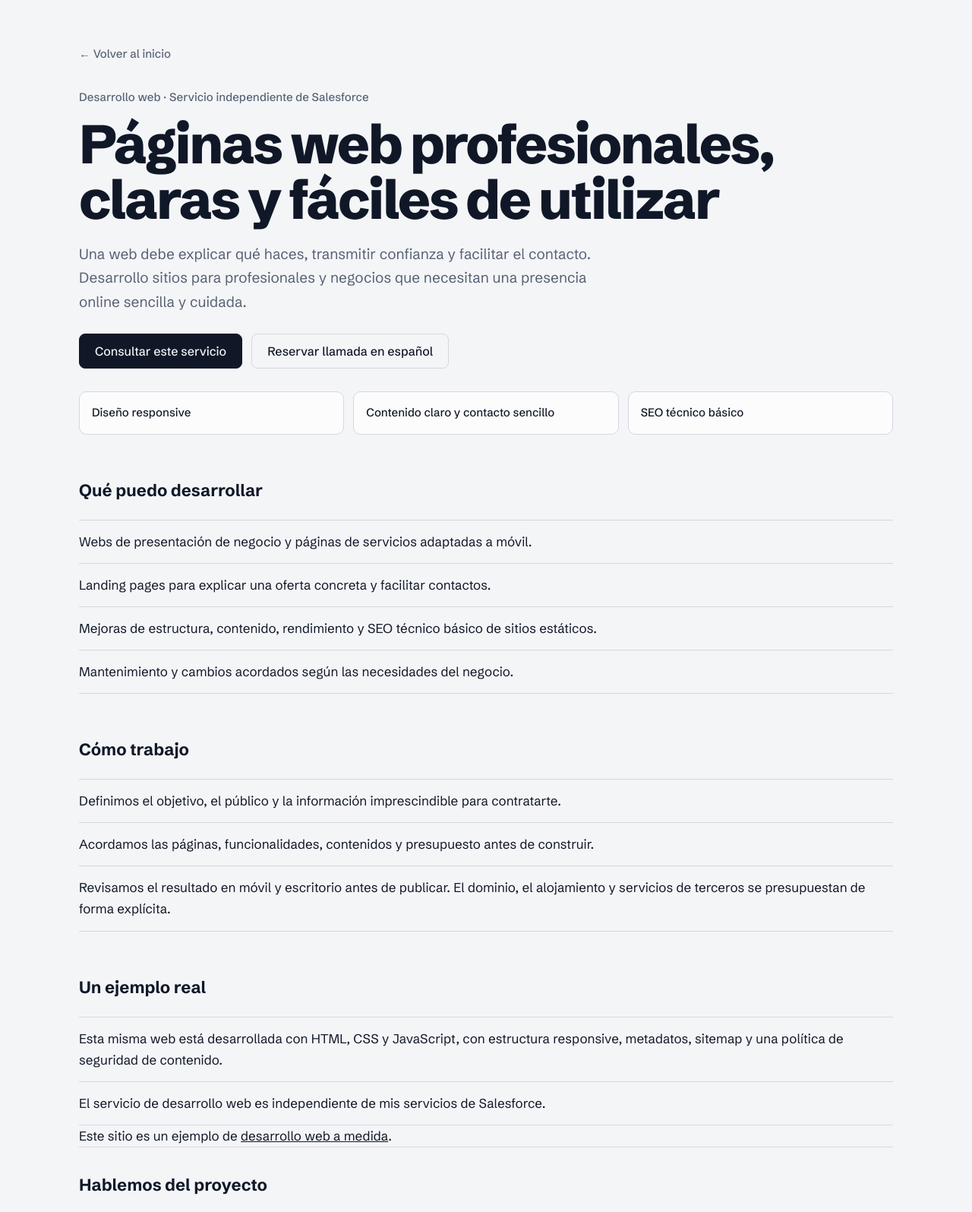
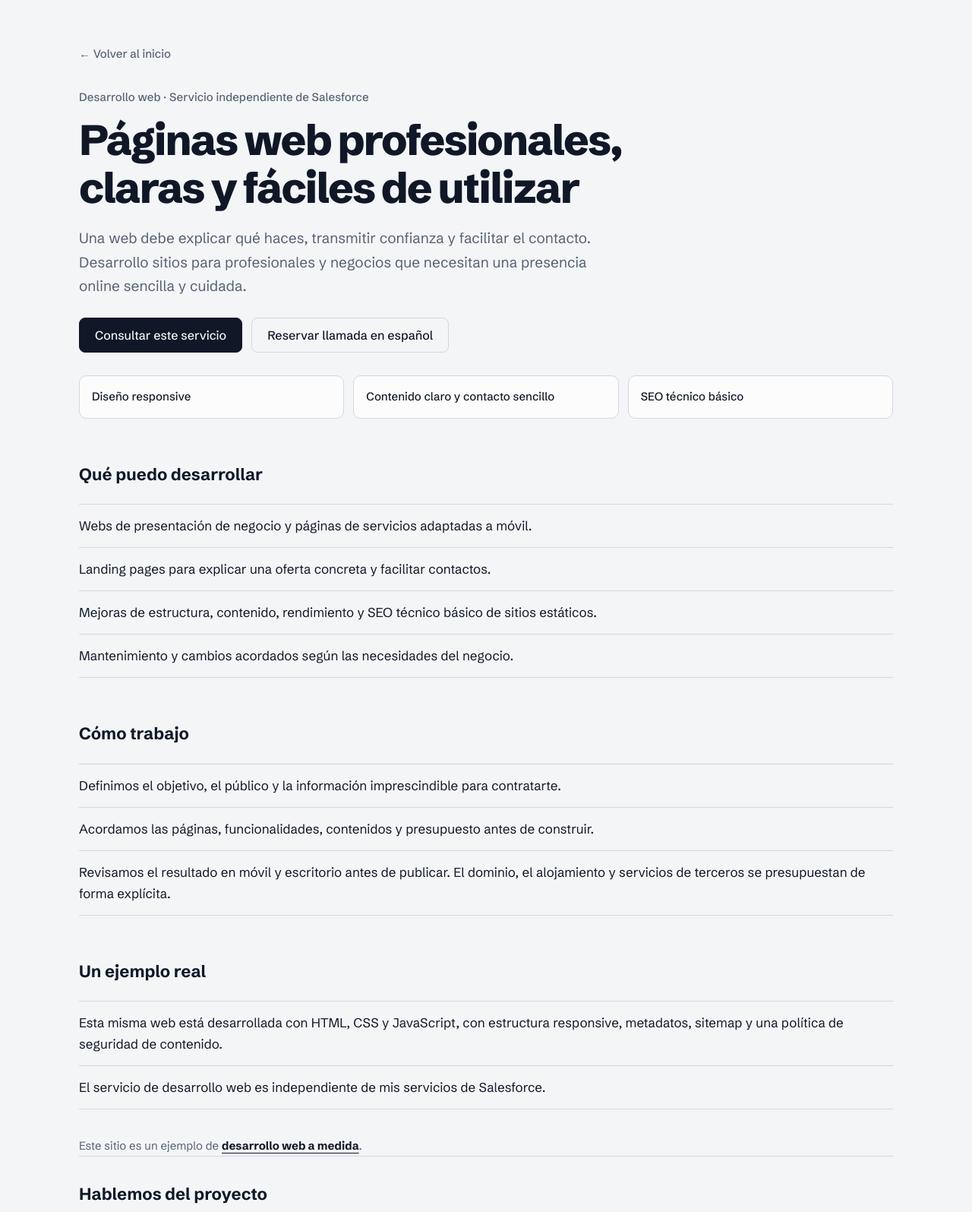
Before and after one commit to Kairveth/web-personal, a plain HTML site: page public/paginas-web/index.html in a window 1280 px wide. Shown: the top 1595 px of the page at 76% size. Drawn offline with Linux system fonts and the light colour scheme.

Commit message:
design: optimize service page typography and technical proof links

```diff
--- a/public/styles.css
+++ b/public/styles.css
@@ -364,7 +364,11 @@ h3 { font-size: 1.5rem; line-height: 1.2; letter-spacing: -0.02em; }
 .section-link { color: var(--ink); font-weight: 600; text-underline-offset: 5px; }
 .case-heading { align-items: end; }
 .contact-intro { color: var(--graphite); max-width: 57ch; margin-top: -18px; }
+.service-page h1 { max-width: 21ch; font-size: clamp(2.2rem, 4.6vw, 3.5rem); line-height: 1.12; }
+.service-page > .lead { max-width: 70ch; }
 .service-page .service-page-actions { margin-top: 26px; margin-bottom: 28px; }
+.service-page .related-case { margin-top: 36px; color: var(--graphite); font-size: .9375rem; }
+.service-page .related-case a { color: var(--ink); font-weight: 600; text-underline-offset: 4px; }
 .service-page .service-page-facts { display: grid; grid-template-columns: repeat(3, minmax(0, 1fr)); gap: 12px; list-style: none; margin: 30px 0 0; padding: 0; border: none; }
 .service-page .service-page-facts li { padding: 16px; background: var(--surface); border: 1px solid var(--rule); border-radius: 10px; font-size: .9375rem; font-weight: 500; line-height: 1.5; color: var(--ink); }
 .service-page .service-page-cta { border-top: 1px solid var(--rule); padding-top: 32px; }
```
